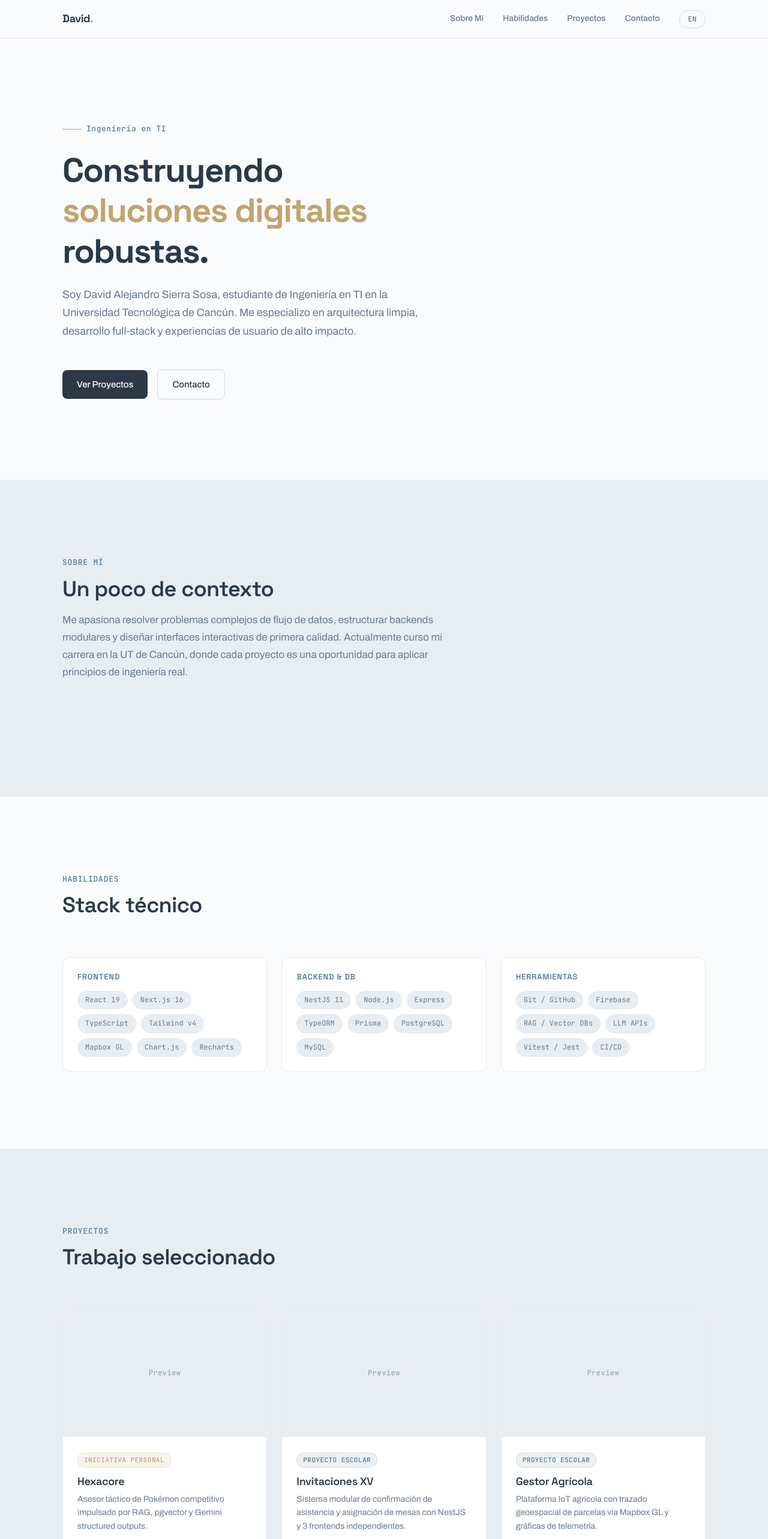
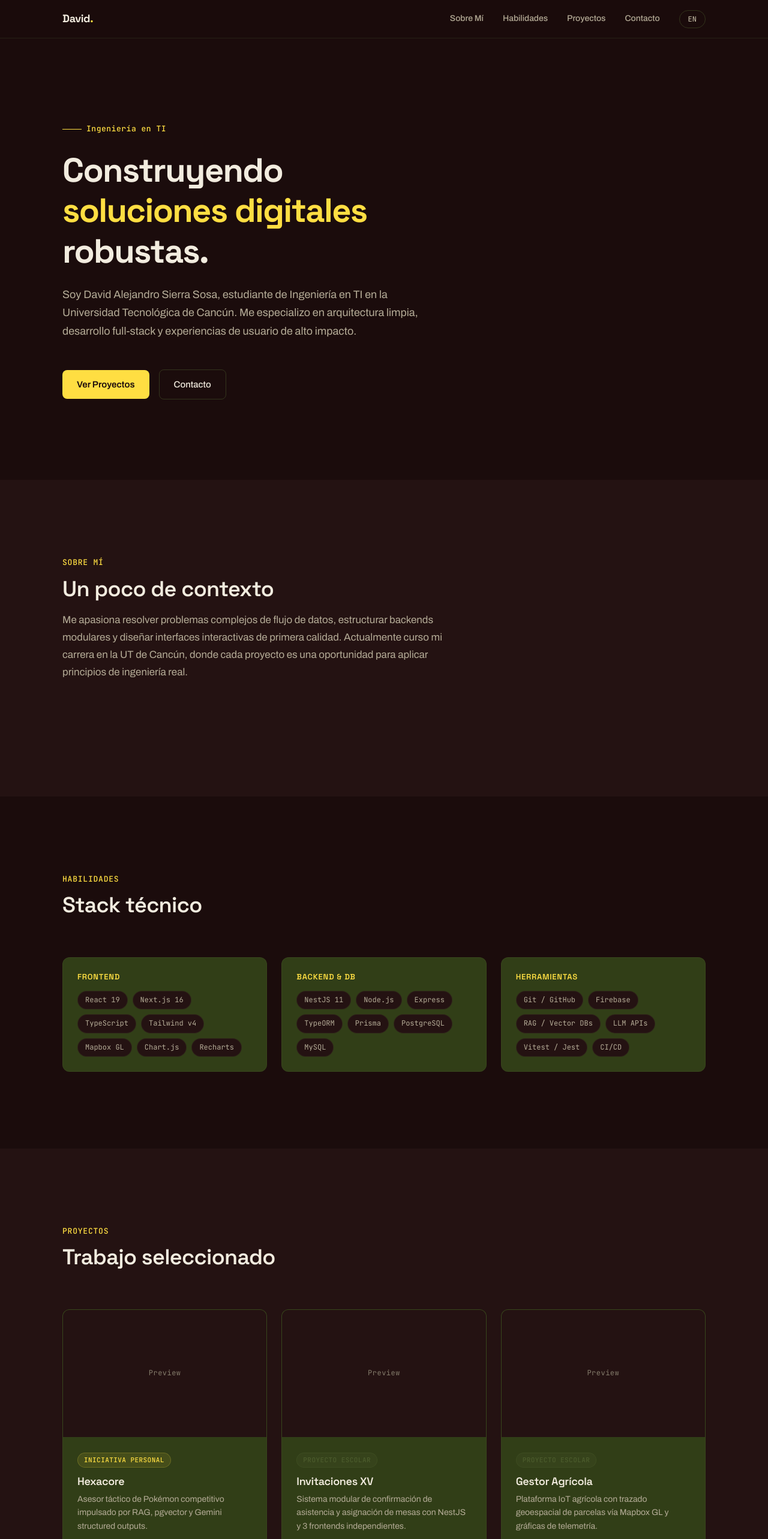
Before and after one commit to DavidSiSx/Portfolio, a React (Vite) app: page / in a window 1280 px wide. Shown: the top 2566 px of the page at 60% size. Built offline with nearby package versions, Linux system fonts and the light colour scheme.

Commit message:
style: switch to dark organic palette (#FFDE42, #4C5C2D, #313E17, #1B0C0C)
Full dark-mode remap: yellow accent, olive secondary, forest surfaces,
near-black base. Updated all semantic tokens, shadows, scrollbar, selection,
nav backdrop, buttons, badges, and hover states.

```diff
--- a/index.html
+++ b/index.html
@@ -5,7 +5,7 @@
     <link rel="icon" type="image/svg+xml" href="/favicon.svg" />
     <meta name="viewport" content="width=device-width, initial-scale=1.0" />
     <meta name="description" content="David Alejandro Sierra Sosa — Estudiante de Ingeniería en TI. Portafolio profesional bilingüe." />
-    <meta name="theme-color" content="#2C3947" />
+    <meta name="theme-color" content="#1B0C0C" />
     <title>David Sierra Sosa | Portfolio</title>
 
     <!-- Preconnect for performance -->
--- a/src/App.css
+++ b/src/App.css
@@ -13,7 +13,7 @@
   align-items: center;
   justify-content: center;
   z-index: 100;
-  background: rgba(250, 251, 253, 0.85);
+  background: rgba(27, 12, 12, 0.88);
   backdrop-filter: blur(12px);
   -webkit-backdrop-filter: blur(12px);
   border-bottom: 1px solid var(--color-border-subtle);
@@ -42,7 +42,7 @@
 }
 
 .nav__brand span {
-  color: var(--color-gold);
+  color: var(--color-sun);
 }
 
 .nav__links {
@@ -82,8 +82,8 @@
 }
 
 .nav__lang-btn:hover {
-  border-color: var(--color-steel);
-  color: var(--color-steel);
+  border-color: var(--color-sun);
+  color: var(--color-sun);
 }
 
 /* Mobile nav */
@@ -133,7 +133,7 @@
   font-family: var(--font-mono);
   font-size: 0.8125rem;
   font-weight: 500;
-  color: var(--color-steel);
+  color: var(--color-sun);
   letter-spacing: 0.04em;
   margin-bottom: var(--space-5);
 }
@@ -143,7 +143,7 @@
   display: block;
   width: 32px;
   height: 1px;
-  background: var(--color-gold);
+  background: var(--color-sun);
 }
 
 .hero__title {
@@ -152,7 +152,7 @@
 
 .hero__title em {
   font-style: normal;
-  color: var(--color-gold);
+  color: var(--color-sun);
 }
 
 .hero__description {
@@ -186,14 +186,15 @@
 }
 
 .btn--primary {
-  background: var(--color-slate);
-  color: #FFFFFF;
+  background: var(--color-sun);
+  color: var(--color-shadow);
+  font-weight: 600;
 }
 
 .btn--primary:hover {
-  background: #3A4D5E;
-  color: #FFFFFF;
-  box-shadow: var(--shadow-md);
+  background: var(--color-highlight);
+  color: var(--color-shadow);
+  box-shadow: 0 4px 16px rgba(255, 222, 66, 0.25);
   transform: translateY(-1px);
 }
 
@@ -204,8 +205,8 @@
 }
 
 .btn--secondary:hover {
-  border-color: var(--color-steel);
-  color: var(--color-steel);
+  border-color: var(--color-sun);
+  color: var(--color-sun);
   transform: translateY(-1px);
 }
 
@@ -226,7 +227,7 @@
   font-family: var(--font-mono);
   font-size: 0.8125rem;
   font-weight: 500;
-  color: var(--color-steel);
+  color: var(--color-sun);
   letter-spacing: 0.06em;
   text-transform: uppercase;
   margin-bottom: var(--space-3);
@@ -273,7 +274,7 @@
   font-weight: 600;
   text-transform: uppercase;
   letter-spacing: 0.06em;
-  color: var(--color-steel);
+  color: var(--color-sun);
   margin-bottom: var(--space-4);
 }
 
@@ -296,8 +297,8 @@
 }
 
 .tag:hover {
-  border-color: var(--color-steel);
-  color: var(--color-steel);
+  border-color: var(--color-sun);
+  color: var(--color-sun);
 }
 
 /* --- Project Cards --- */
@@ -363,15 +364,15 @@
 }
 
 .project-card__badge--personal {
-  background: rgba(194, 165, 109, 0.12);
-  color: var(--color-gold);
-  border: 1px solid rgba(194, 165, 109, 0.25);
+  background: rgba(255, 222, 66, 0.10);
+  color: var(--color-sun);
+  border: 1px solid rgba(255, 222, 66, 0.20);
 }
 
 .project-card__badge--school {
-  background: rgba(84, 122, 149, 0.10);
-  color: var(--color-steel);
-  border: 1px solid rgba(84, 122, 149, 0.20);
+  background: rgba(76, 92, 45, 0.20);
+  color: var(--color-olive);
+  border: 1px solid rgba(76, 92, 45, 0.35);
 }
 
 .project-card__title {
@@ -408,12 +409,12 @@
   margin-top: var(--space-4);
   font-size: 0.875rem;
   font-weight: 500;
-  color: var(--color-steel);
+  color: var(--color-sun);
   transition: color var(--duration-fast) var(--ease-default);
 }
 
 .project-card__link:hover {
-  color: var(--color-gold);
+  color: var(--color-highlight);
 }
 
 .project-card__link svg {
--- a/src/index.css
+++ b/src/index.css
@@ -1,11 +1,11 @@
 /* ================================================================
    DESIGN TOKENS — David Sierra Sosa Portfolio
 
-   Color Palette:
-   - Mist        #E8EDF2  (lightest — backgrounds, soft surfaces)
-   - Slate       #2C3947  (darkest — primary text, deep backgrounds)
-   - Steel       #547A95  (mid accent — links, interactive elements)
-   - Gold        #C2A56D  (warm accent — highlights, CTAs, special)
+   Color Palette (Dark Organic):
+   - Sun         #FFDE42  (bright yellow — accent, CTAs, highlights)
+   - Olive       #4C5C2D  (dark olive — secondary surfaces, muted text)
+   - Forest      #313E17  (deep green — elevated surfaces, cards)
+   - Shadow      #1B0C0C  (near-black brown — base background)
 
    Typography:
    - Display/Headings: Space Grotesk (geometric, distinctive)
@@ -16,22 +16,22 @@
 /* --- CSS Custom Properties --- */
 :root {
   /* Core palette */
-  --color-mist: #E8EDF2;
-  --color-slate: #2C3947;
-  --color-steel: #547A95;
-  --color-gold: #C2A56D;
+  --color-sun: #FFDE42;
+  --color-olive: #4C5C2D;
+  --color-forest: #313E17;
+  --color-shadow: #1B0C0C;
 
-  /* Semantic mapping */
-  --color-bg: #FAFBFD;
-  --color-bg-alt: var(--color-mist);
-  --color-surface: #FFFFFF;
-  --color-text: var(--color-slate);
-  --color-text-muted: #6B7A8D;
-  --color-text-subtle: #8E9BAA;
-  --color-accent: var(--color-steel);
-  --color-highlight: var(--color-gold);
-  --color-border: #D5DCE4;
-  --color-border-subtle: #E4E9EF;
+  /* Semantic mapping (dark theme) */
+  --color-bg: var(--color-shadow);
+  --color-bg-alt: #241212;
+  --color-surface: var(--color-forest);
+  --color-text: #F2ECDF;
+  --color-text-muted: #B5AC97;
+  --color-text-subtle: #857D6C;
+  --color-accent: var(--color-sun);
+  --color-highlight: #FFE97A;
+  --color-border: rgba(76, 92, 45, 0.5);
+  --color-border-subtle: rgba(76, 92, 45, 0.25);
 
   /* Typography */
   --font-display: 'Space Grotesk', system-ui, -apple-system, sans-serif;
@@ -57,11 +57,11 @@
   --radius-xl: 16px;
   --radius-full: 9999px;
 
-  /* Shadows */
-  --shadow-sm: 0 1px 2px rgba(44, 57, 71, 0.05);
-  --shadow-md: 0 4px 12px rgba(44, 57, 71, 0.08);
-  --shadow-lg: 0 8px 24px rgba(44, 57, 71, 0.10);
-  --shadow-xl: 0 16px 48px rgba(44, 57, 71, 0.12);
+  /* Shadows (dark theme — use black-based shadows) */
+  --shadow-sm: 0 1px 2px rgba(0, 0, 0, 0.20);
+  --shadow-md: 0 4px 12px rgba(0, 0, 0, 0.30);
+  --shadow-lg: 0 8px 24px rgba(0, 0, 0, 0.35);
+  --shadow-xl: 0 16px 48px rgba(0, 0, 0, 0.40);
 
   /* Transitions */
   --ease-default: cubic-bezier(0.4, 0, 0.2, 1);
@@ -179,18 +179,18 @@ button {
 }
 
 ::-webkit-scrollbar-thumb {
-  background: var(--color-border);
+  background: var(--color-olive);
   border-radius: 3px;
 }
 
 ::-webkit-scrollbar-thumb:hover {
-  background: var(--color-steel);
+  background: var(--color-sun);
 }
 
 /* --- Selection --- */
 ::selection {
-  background: var(--color-steel);
-  color: #FFFFFF;
+  background: var(--color-sun);
+  color: var(--color-shadow);
 }
 
 /* --- Reduced Motion --- */
```
